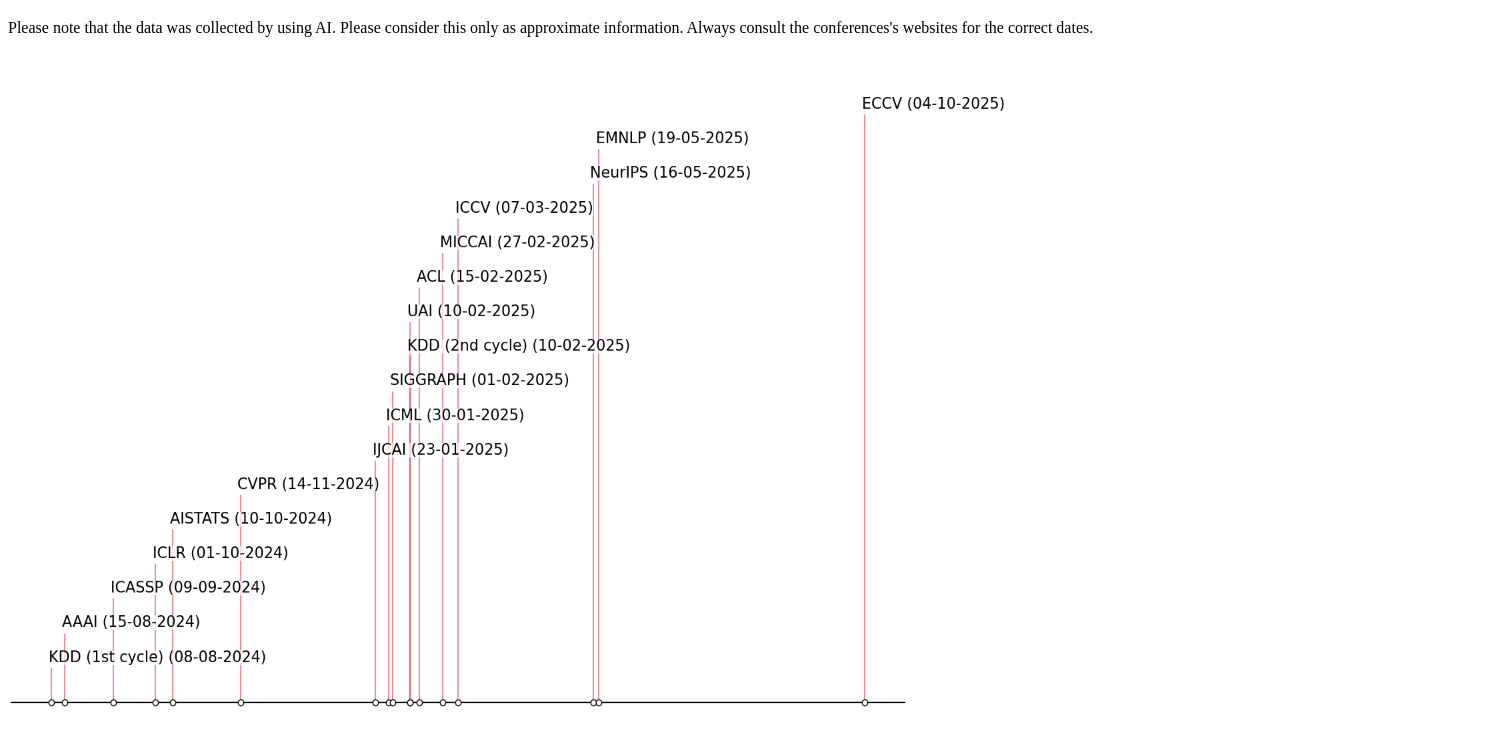
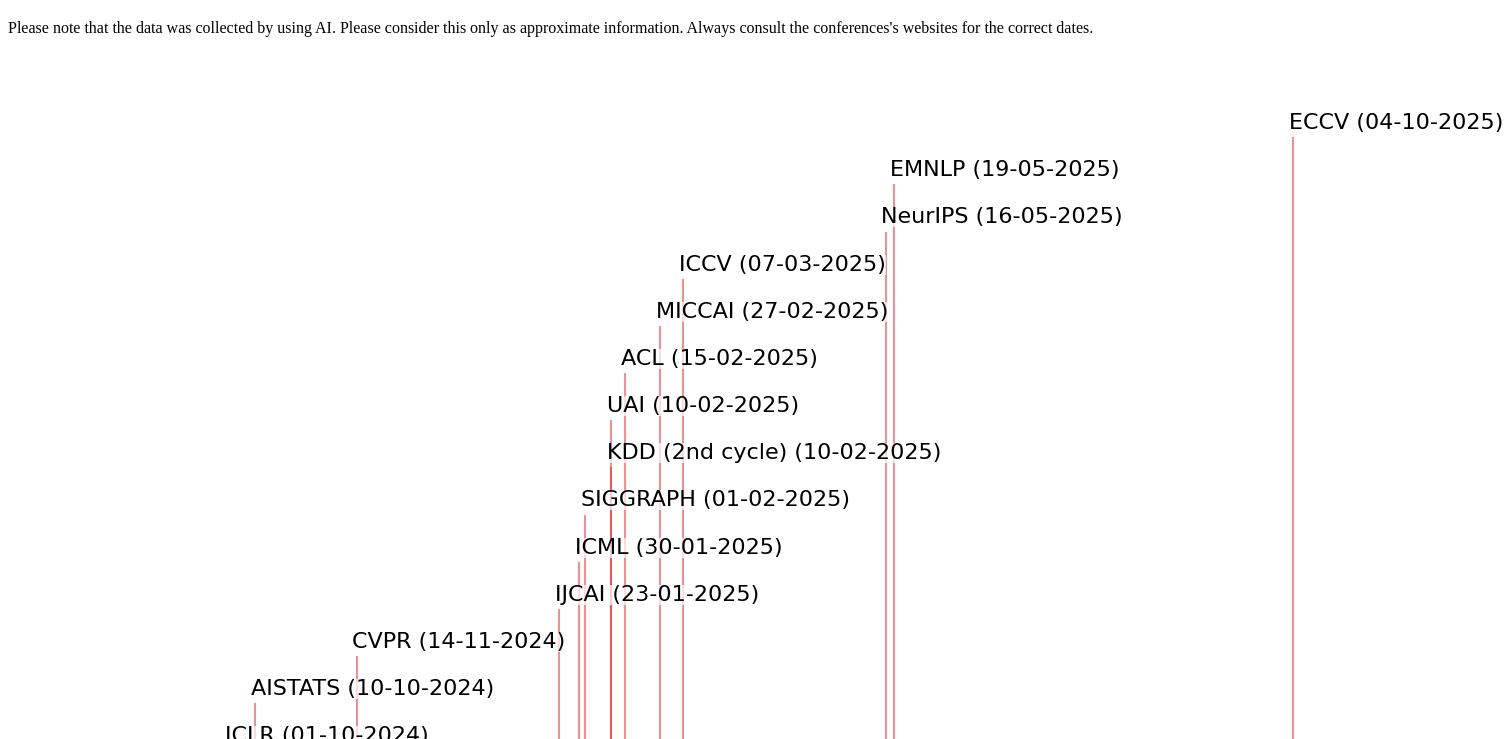
Before and after one commit to dangmanhtruong1995/AIConferencesDeadlines, a plain HTML site: page index.html in a window 1280 px wide. Shown: the part 61-800 px from the top of the page, 1508 px wide, since content can reach past the window. Drawn offline with Linux system fonts and the light colour scheme.

Commit message:
Resize image properly

```diff
--- a/index.html
+++ b/index.html
@@ -5,7 +5,7 @@
 <h1>Paper submission deadlines for AI conferences</h1>
 
 <p>Please note that the data was collected by using AI. Please consider this only as approximate information. Always consult the conferences's websites for the correct dates.</p>
-<img src="AI_conference_deadlines_2025.png" alt="AI conference deadlines" width=1000 height=733.33/>
+<img src="AI_conference_deadlines_2025.png" alt="AI conference deadlines"/>
 
 </body>
 </html>
```
